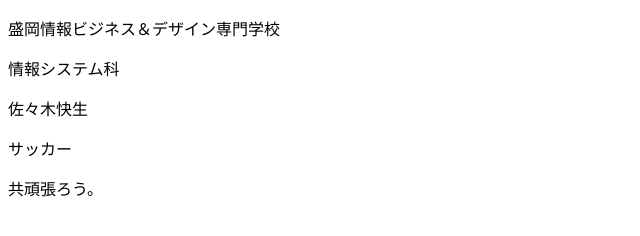
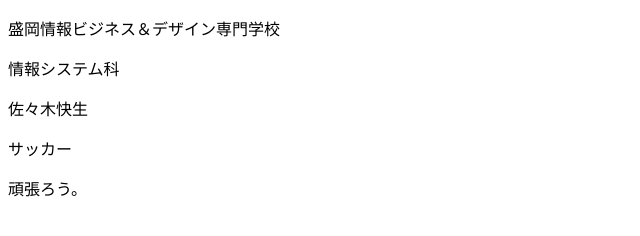
Before and after one commit to KikuchiYuto99/pw_2, a plain HTML site: page profile_B.html in a window 1280 px wide. Shown: the full height of the page, 0-640 px from the left. Drawn offline with Linux system fonts and the light colour scheme.

Commit message:
profile_B.htmlの編集2

```diff
--- a/profile_B.html
+++ b/profile_B.html
@@ -10,7 +10,7 @@
 	<P>情報システム科</p>
 	<p>佐々木快生</p>
 	<p>サッカー</p>
-	<p>共頑張ろう。<p>
+	<p>頑張ろう。<p>
 
 </body>
 </html>
```
